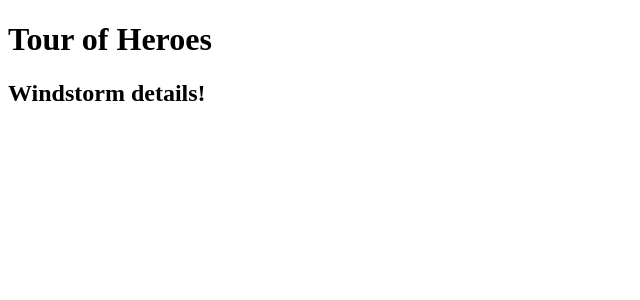
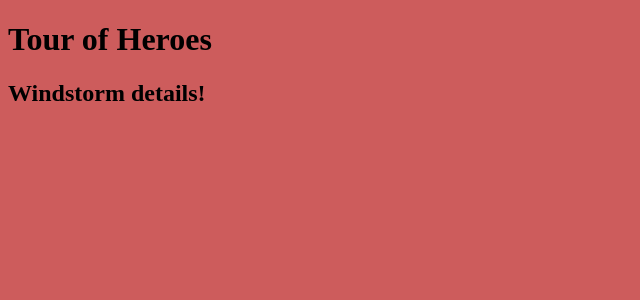
Before and after one commit to moraisandre/Tour-of-Heroes-Tutorial, an Angular app in the folder angular-tour-of-heroes/: page / in a window 1280 px wide. Shown: the top 300 px of the page, without its empty margins (0-640 px from the left). Built offline with nearby package versions, Linux system fonts and the light colour scheme.

Commit message:
Added index background

```diff
--- a/angular-tour-of-heroes/src/styles.css
+++ b/angular-tour-of-heroes/src/styles.css
@@ -1 +1,4 @@
 /* You can add global styles to this file, and also import other style files */
+  body {
+      background: indianred;
+  }
```
